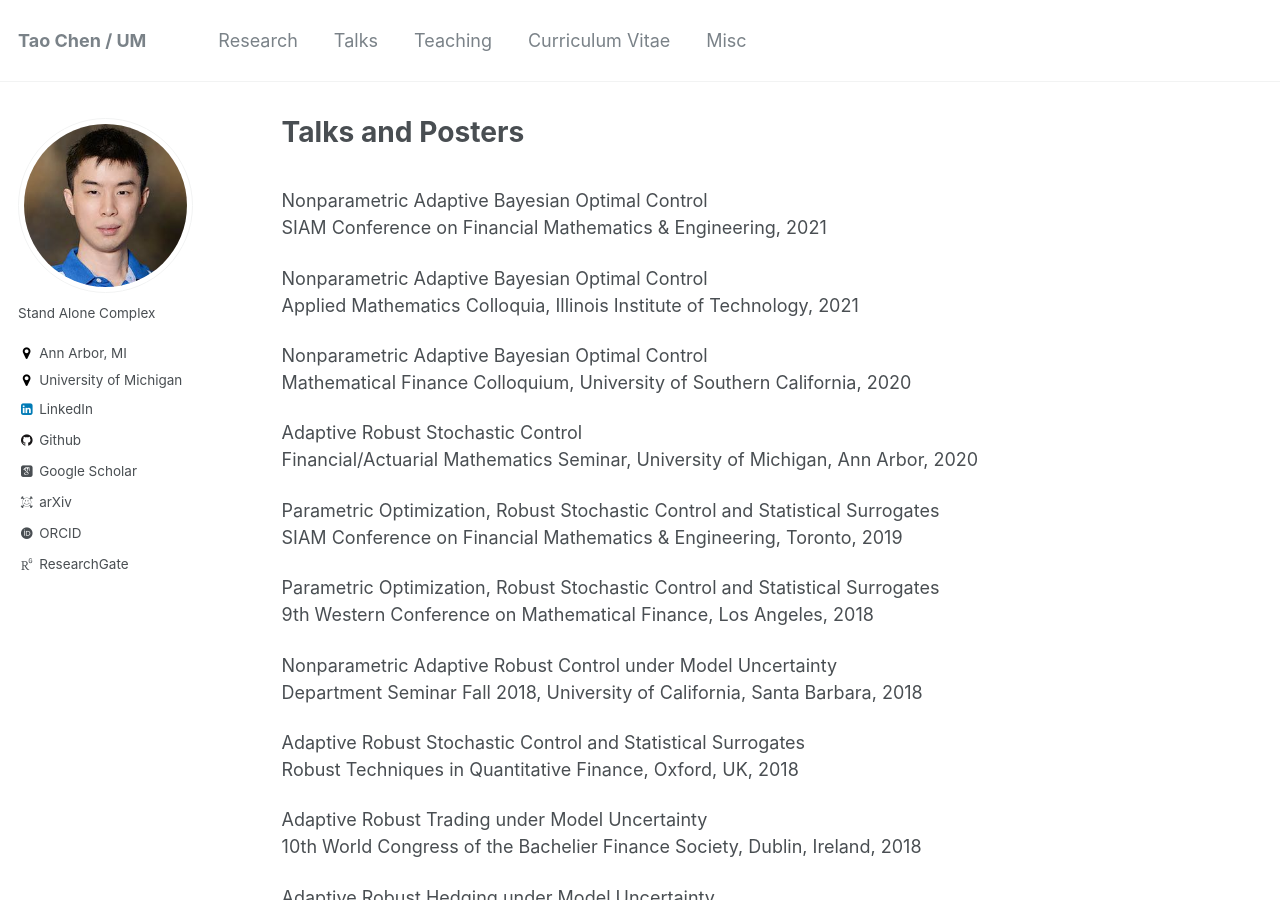
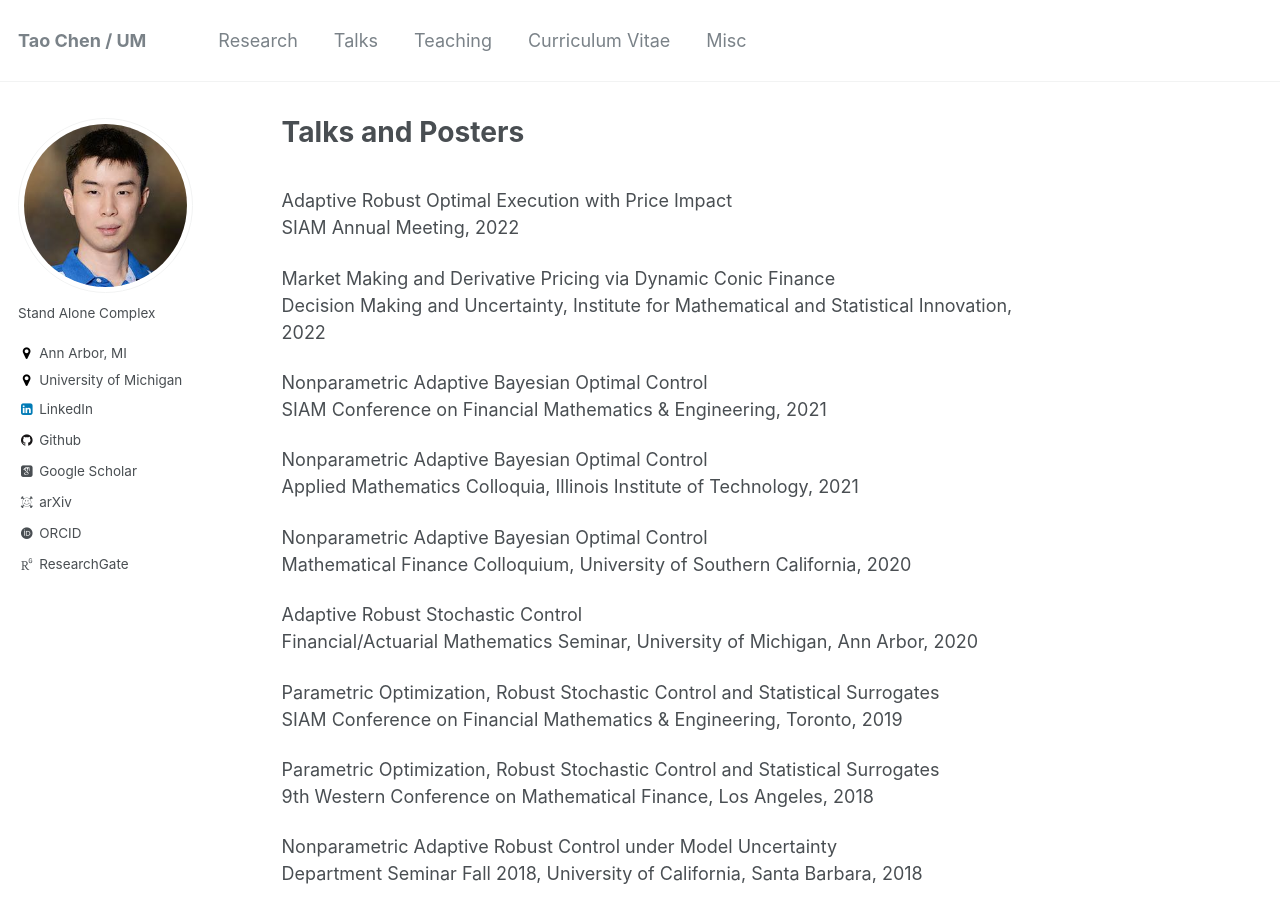
Before and after one commit to cherntodd/cherntodd.github.io, a Jekyll site: the page built from _pages/talks.md, in a window 1280 px wide and 900 px high. Built offline with Jekyll 4.4.1, drawn with Linux system fonts in a browser that asks for light colours; some web fonts are replaced.

Commit message:
Update research and talks info

```diff
--- a/_pages/talks.md
+++ b/_pages/talks.md
@@ -4,6 +4,12 @@ title: "Talks and Posters"
 author_profile: true
 ---
 <br>
+Adaptive Robust Optimal Execution with Price Impact
+SIAM Annual Meeting, 2022
+
+Market Making and Derivative Pricing via Dynamic Conic Finance
+Decision Making and Uncertainty, Institute for Mathematical and Statistical Innovation, 2022
+
 Nonparametric Adaptive Bayesian Optimal Control
 SIAM Conference on Financial Mathematics & Engineering, 2021
 
```
Also changed, not shown: _pages/research.md (+1 -0 lines), 1 other file.
